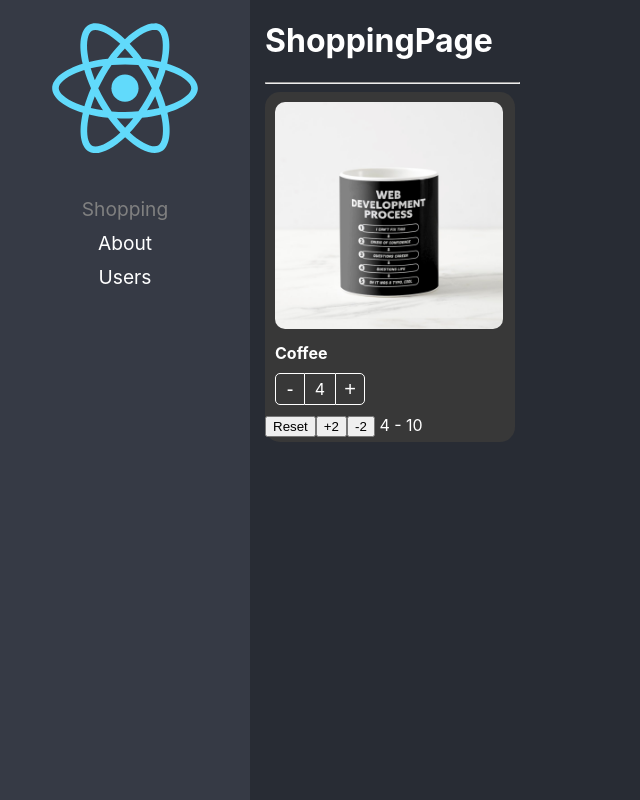
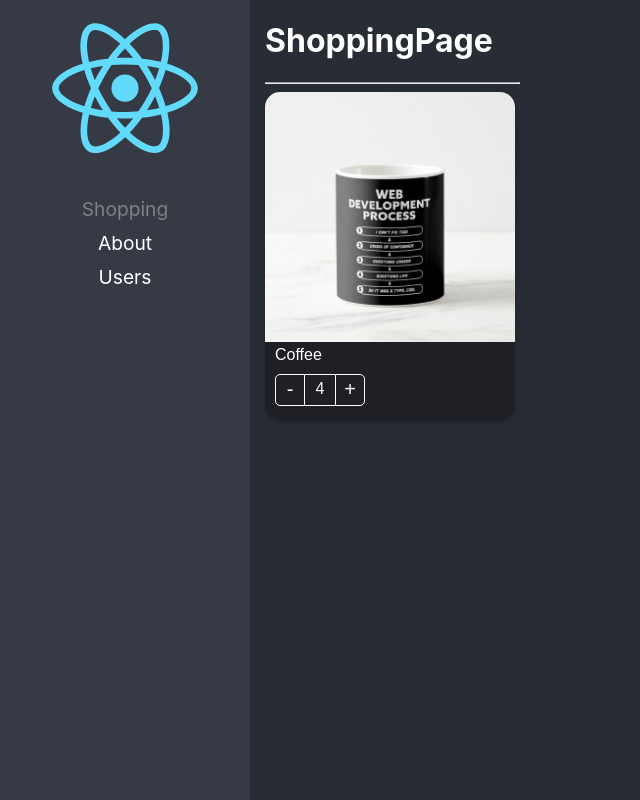
Before and after one commit to CristianArboleda21/react-app, a React (Create React App) app: page /home in a window 1280 px wide. Shown: the whole page, without its empty margins (0-640 px from the left). Built offline with nearby package versions, Linux system fonts and the light colour scheme.

Commit message:
pre-npm listo

```diff
--- a/src/02-components-patterns/pages/ShoppingPage.tsx
+++ b/src/02-components-patterns/pages/ShoppingPage.tsx
@@ -17,7 +17,6 @@
         <ProductCard
           key={ product.id }
           product={ product }
-          className="bg-dark text-white"
           initialValues={{
             count: 4,
             maxCount: 10
@@ -26,16 +25,9 @@
           {
             ( { reset, isMaxCountReached, maxCount, count, increaseBy } ) => (
               <>
-                <ProductImage className='custom-image' />
-                <ProductTitle className='text-bold' />
-                <ProductButtons className='custom-buttons'/>
-
-                <button onClick={ reset }>Reset</button>
-                {
-                  ( !isMaxCountReached && <button onClick={ () => increaseBy(+2) }> +2 </button> )
-                }
-                <button onClick={  () => increaseBy(-2) }> -2 </button>
-                <span> {count} - { maxCount } </span>
+                <ProductImage />
+                <ProductTitle  />
+                <ProductButtons />
               </>
             )
           }
--- a/src/02-components-patterns/styles/styles.module.css
+++ b/src/02-components-patterns/styles/styles.module.css
@@ -1,10 +1,12 @@
 
 
 .productCard {
-    background-color: white;
+    background-color: #1E2025;
     border-radius: 15px;
-    color: black;
+    box-shadow: 0px 2px 10px rgba(0,0,0,0.15);
+    color: white;
     padding-bottom: 5px;
+    font-family: Arial, Helvetica, sans-serif;
     width: 250px;
     margin-right: 5px;
     margin-top: 5px;
@@ -28,8 +30,9 @@
 .buttonMinus {
     cursor: pointer;
     background-color: transparent;
-    border: 1px solid black;
+    border: 1px solid white;
     border-radius: 5px 0px 0px 5px;
+    color: white;
     font-size: 20px;
     width: 30px;
 }
@@ -39,8 +42,9 @@
 }
 
 .countLabel {
-    border-bottom: 1px solid black;
-    border-top: 1px solid black;
+    border-bottom: 1px solid white;
+    border-top: 1px solid white;
+    color: white;
     font-size: 16px;
     height: 25px;
     padding-top: 5px;
@@ -51,8 +55,9 @@
 .buttonAdd {
     cursor: pointer;
     background-color: transparent;
-    border: 1px solid black;
+    border: 1px solid white;
     border-radius: 0px 5px 5px 0px;
+    color: white;
     font-size: 20px;
     width: 30px;
 }
@@ -61,6 +66,7 @@
     background-color: rgba(0, 0, 0, 0.1);
 }
 
+
 .disabled {
     border-color: grey !important;
     border-left: 1px solid white !important;
```
